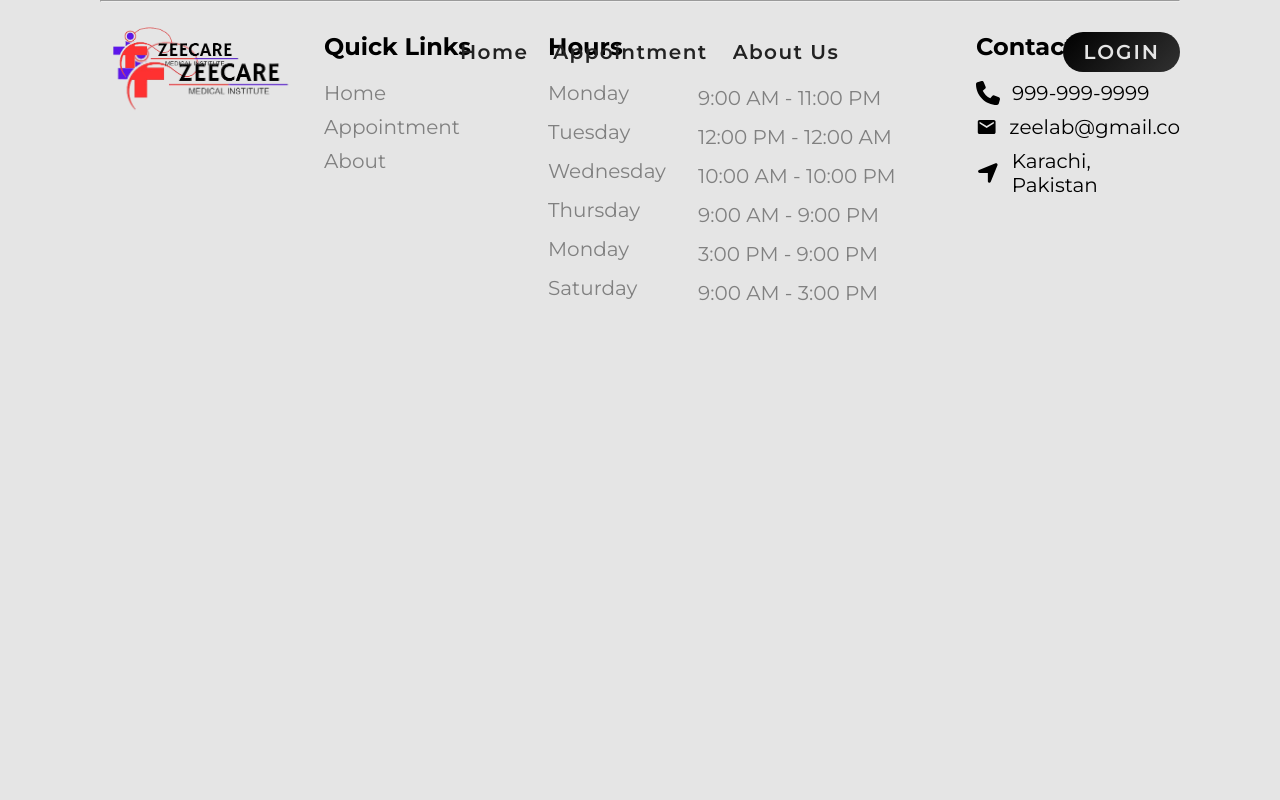
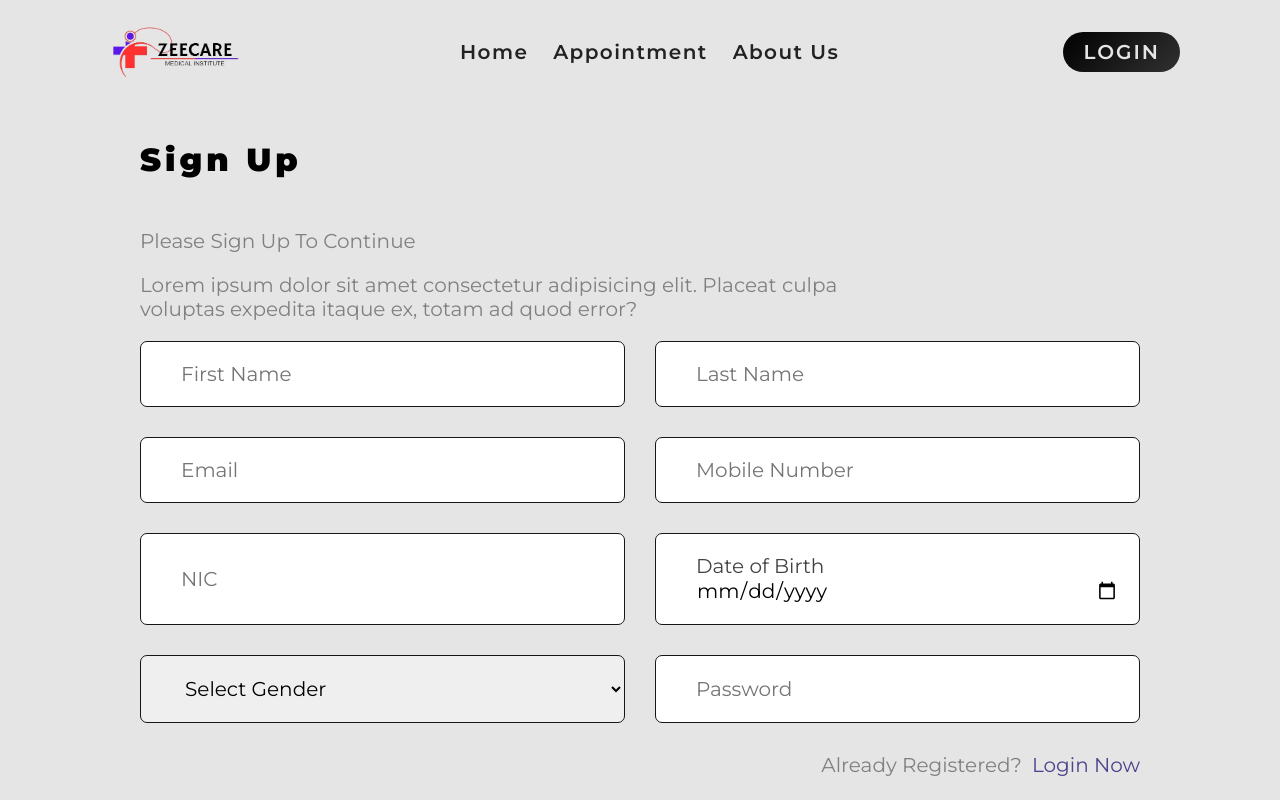
Before and after one commit to Hiru1003/hospital-management-system, a React (Vite) app in the folder Frontend/: page /register in a window 1280 px wide. Shown: the top 800 px of the page. Built offline with nearby package versions, Linux system fonts and the light colour scheme; no server answers.

Commit message:
feat: register

```diff
--- a/Frontend/src/Pages/Register.jsx
+++ b/Frontend/src/Pages/Register.jsx
@@ -1,11 +1,144 @@
-import React from 'react'
+import axios from "axios";
+import React, { useContext, useState } from "react";
+import { toast } from "react-toastify";
+import { Context } from "../main";
+import { Link, Navigate, useNavigate } from "react-router-dom";
 
 const Register = () => {
+  const { isAuthenticated, setIsAuthenticated } = useContext(Context);
+
+  const [firstName, setFirstName] = useState("");
+  const [lastName, setLastName] = useState("");
+  const [email, setEmail] = useState("");
+  const [phone, setPhone] = useState("");
+  const [nic, setNic] = useState("");
+  const [dob, setDob] = useState("");
+  const [gender, setGender] = useState("");
+  const [password, setPassword] = useState("");
+
+  const navigateTo = useNavigate();
+
+  const handleRegistration = async (e) => {
+    e.preventDefault();
+    try {
+      await axios
+        .post(
+          "http://localhost:4000/api/v1/user/patient/register",
+          { firstName, lastName, email, phone, nic, dob, gender, password },
+          {
+            withCredentials: true,
+            headers: { "Content-Type": "application/json" },
+          }
+        )
+        .then((res) => {
+          toast.success(res.data.message);
+          setIsAuthenticated(true);
+          navigateTo("/");
+          setFirstName("");
+          setLastName("");
+          setEmail("");
+          setPhone("");
+          setNic("");
+          setDob("");
+          setGender("");
+          setPassword("");
+        });
+    } catch (error) {
+      toast.error(error.response.data.message);
+    }
+  };
+
+  if (isAuthenticated) {
+    return <Navigate to={"/"} />;
+  }
+
   return (
-    <div>
+    <>
+      <div className="container form-component register-form">
+        <h2>Sign Up</h2>
+        <p>Please Sign Up To Continue</p>
+        <p>
+          Lorem ipsum dolor sit amet consectetur adipisicing elit. Placeat culpa
+          voluptas expedita itaque ex, totam ad quod error?
+        </p>
+        <form onSubmit={handleRegistration}>
+          <div>
+            <input
+              type="text"
+              placeholder="First Name"
+              value={firstName}
+              onChange={(e) => setFirstName(e.target.value)}
+            />
+            <input
+              type="text"
+              placeholder="Last Name"
+              value={lastName}
+              onChange={(e) => setLastName(e.target.value)}
+            />
+          </div>
+          <div>
+            <input
+              type="text"
+              placeholder="Email"
+              value={email}
+              onChange={(e) => setEmail(e.target.value)}
+            />
+            <input
+              type="number"
+              placeholder="Mobile Number"
+              value={phone}
+              onChange={(e) => setPhone(e.target.value)}
+            />
+          </div>
+          <div>
+            <input
+              type="number"
+              placeholder="NIC"
+              value={nic}
+              onChange={(e) => setNic(e.target.value)}
+            />
+            <input
+              type={"date"}
+              placeholder="Date of Birth"
+              value={dob}
+              onChange={(e) => setDob(e.target.value)}
+            />
+          </div>
+          <div>
+            <select value={gender} onChange={(e) => setGender(e.target.value)}>
+              <option value="">Select Gender</option>
+              <option value="Male">Male</option>
+              <option value="Female">Female</option>
+            </select>
+            <input
+              type="password"
+              placeholder="Password"
+              value={password}
+              onChange={(e) => setPassword(e.target.value)}
+            />
+          </div>
+          <div
+            style={{
+              gap: "10px",
+              justifyContent: "flex-end",
+              flexDirection: "row",
+            }}
+          >
+            <p style={{ marginBottom: 0 }}>Already Registered?</p>
+            <Link
+              to={"/signin"}
+              style={{ textDecoration: "none", color: "#271776ca" }}
+            >
+              Login Now
+            </Link>
+          </div>
+          <div style={{ justifyContent: "center", alignItems: "center" }}>
+            <button type="submit">Register</button>
+          </div>
+        </form>
+      </div>
+    </>
+  );
+};
 
-    </div>
-  )
-}
-
-export default Register
+export default Register;
```
